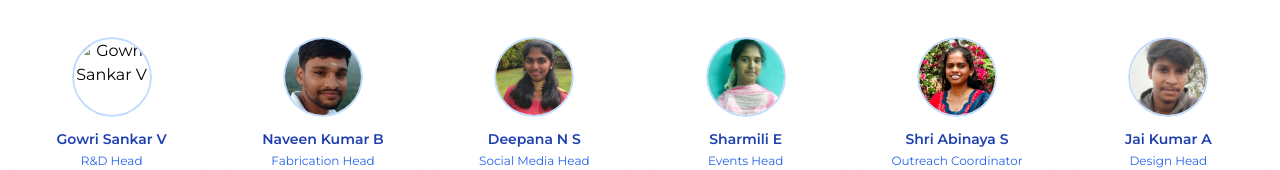
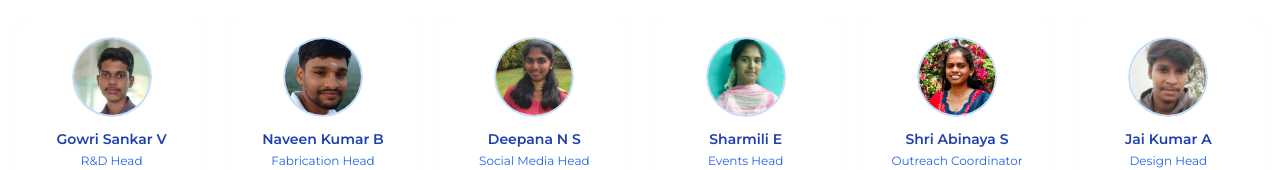
Before and after one commit to alansahai/asmesrit, a plain HTML site: page members.html in a window 1280 px wide. Shown: the part 1589-1759 px from the top of the page. Drawn offline with nearby package versions, Linux system fonts and the light colour scheme.

Commit message:
update gowri in members.html

```diff
--- a/members.html
+++ b/members.html
@@ -546,7 +546,7 @@
                     <!-- R&D Head -->
                     <div class="bg-white rounded-xl p-5 flex flex-col items-center text-center shadow-sm member-card">
                         <div class="member-img-container w-20 h-20 mb-3">
-                            <img src="/assets/members/gowri.jpg" alt="Gowri Sankar V"
+                            <img src="/assets/members/gowri.png" alt="Gowri Sankar V"
                                 class="w-full h-full object-cover rounded-full border-2 border-blue-200 shadow-sm member-img">
                         </div>
                         <h4 class="font-semibold text-sm text-blue-800 mb-1">Gowri Sankar V</h4>
```
Also changed, not shown: assets/members/gowri.png (added).
